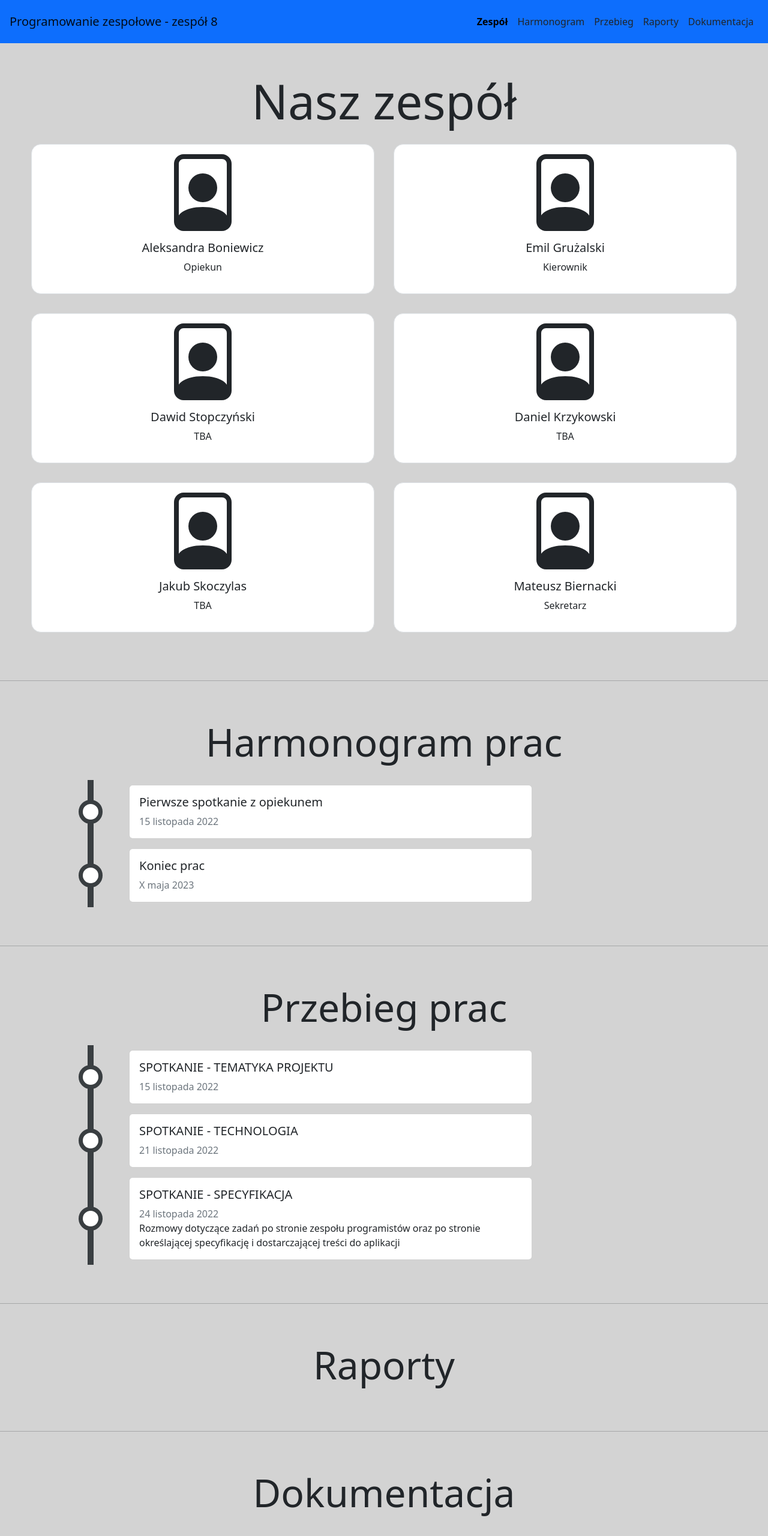
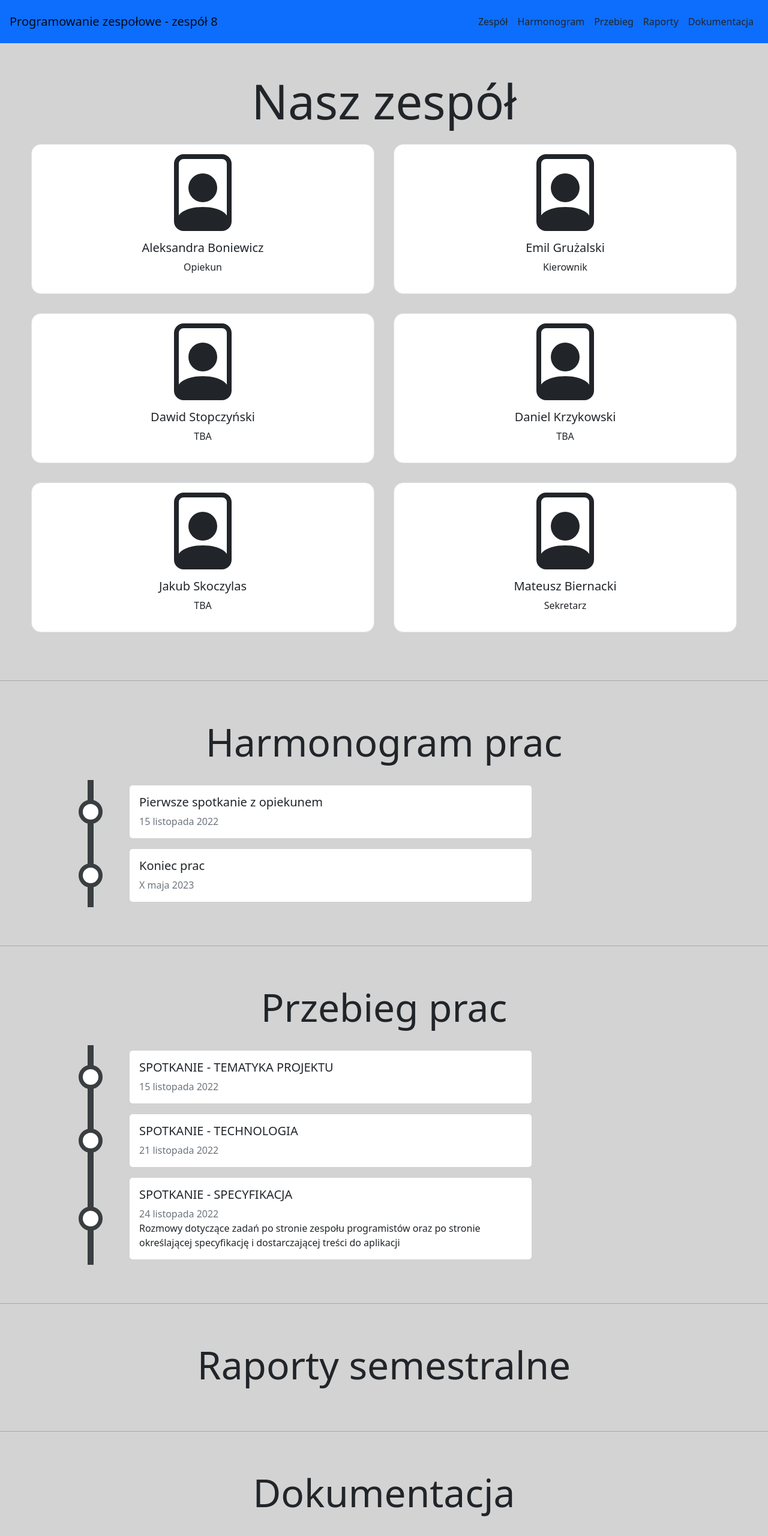
Before and after one commit to matbmp/Team8_22-23_Webpage, a React app: page / in a window 1280 px wide. Shown: the whole page at 60% size. Built offline with nearby package versions, Linux system fonts and the light colour scheme.

Commit message:
minor fixes

```diff
--- a/package.json
+++ b/package.json
@@ -11,10 +11,11 @@
     "react-dom": "^16.12.0",
     "react-icons": "^4.6.0",
     "react-scroll": "^1.8.8",
-    "typeface-open-sans": "^1.1.13",
-    "typeface-roboto": "^1.1.13"
+    "source-map-explorer": "^2.5.3",
+    "webpack-bundle-analyzer": "^4.7.0"
   },
   "scripts": {
+    "analyze": "source-map-explorer 'build/static/js/*.js'",
     "predeploy": "npm run build",
     "deploy": "gh-pages -d build",
     "start": "react-scripts start",
--- a/src/index.js
+++ b/src/index.js
@@ -17,7 +17,7 @@ class App extends Component {
   render() {
     return (
       <div style={{ background: `linear-gradient(lightgray, lightgray)` }}>
-        <Navbar bg="primary" expand="lg" className="p-3 sticky-top">
+        <Navbar bg="primary" expand="lg" className="p-3" sticky="top">
           <Navbar.Brand>Programowanie zespołowe - zespół 8</Navbar.Brand>
           <Navbar.Toggle aria-controls="basic-navbar-nav" />
           <Navbar.Collapse id="basic-navbar-nav">
--- a/src/raports.js
+++ b/src/raports.js
@@ -6,7 +6,7 @@ class Raports extends React.Component {
     return (
       <>
         <Container className="p-5">
-            <h1 className="display-3 text-center">Raporty</h1>
+            <h1 className="display-3 text-center">Raporty semestralne</h1>
         </Container>
       </>
     );
--- a/src/simpleNavLink.js
+++ b/src/simpleNavLink.js
@@ -11,7 +11,7 @@ export default function SimpleNavLink(props) {
         spy={true}
         smooth={false}
         durantion="500"
-        offset={-75}
+        offset={-70}
       >
         {props.children}
       </Link>
```
Also changed, not shown: build/asset-manifest.json, build/index.html, build/static/js/main.e1847e75.js.LICENSE.txt (renamed from build/static/js/main.535d9756.js.LICENSE.txt), 9 other files.
